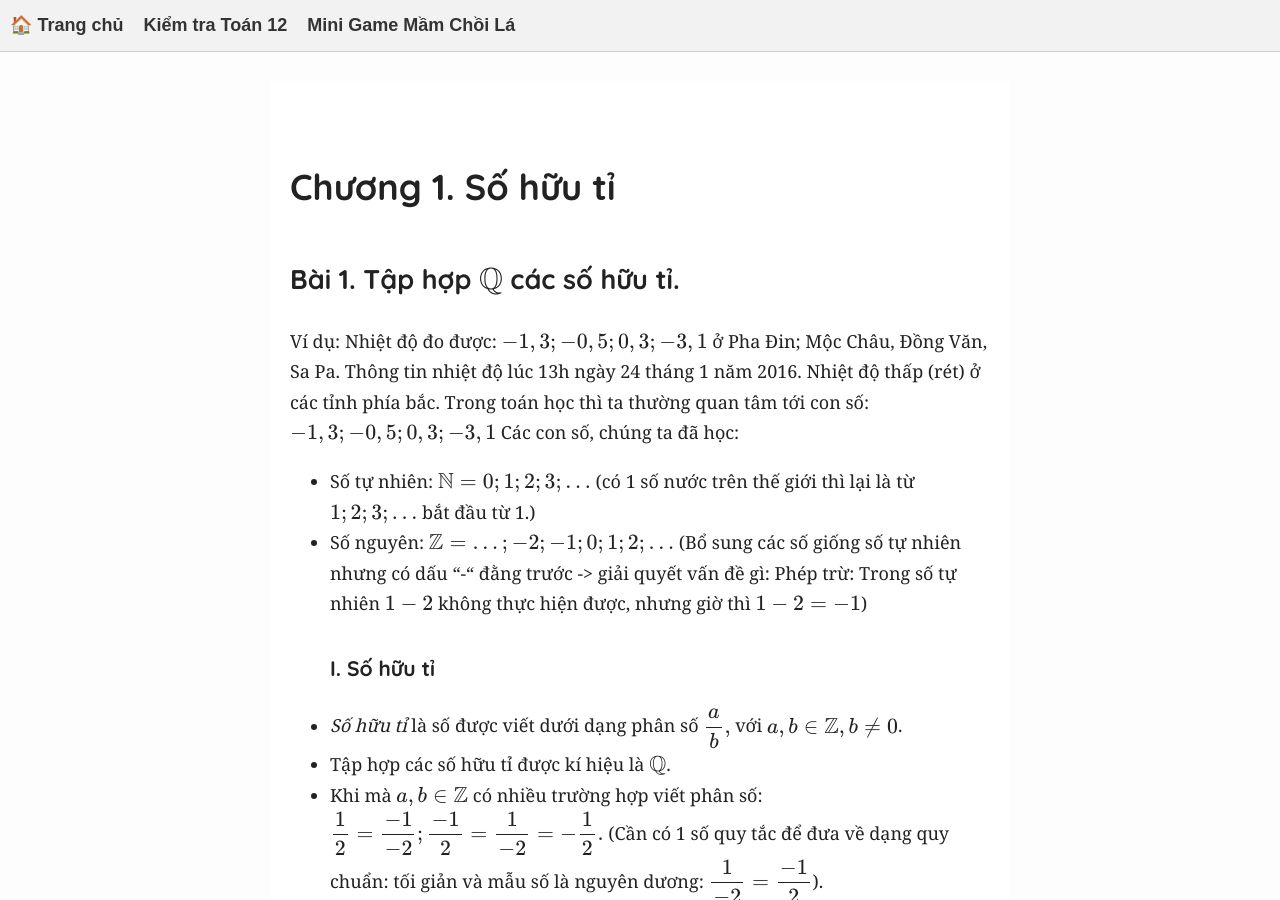
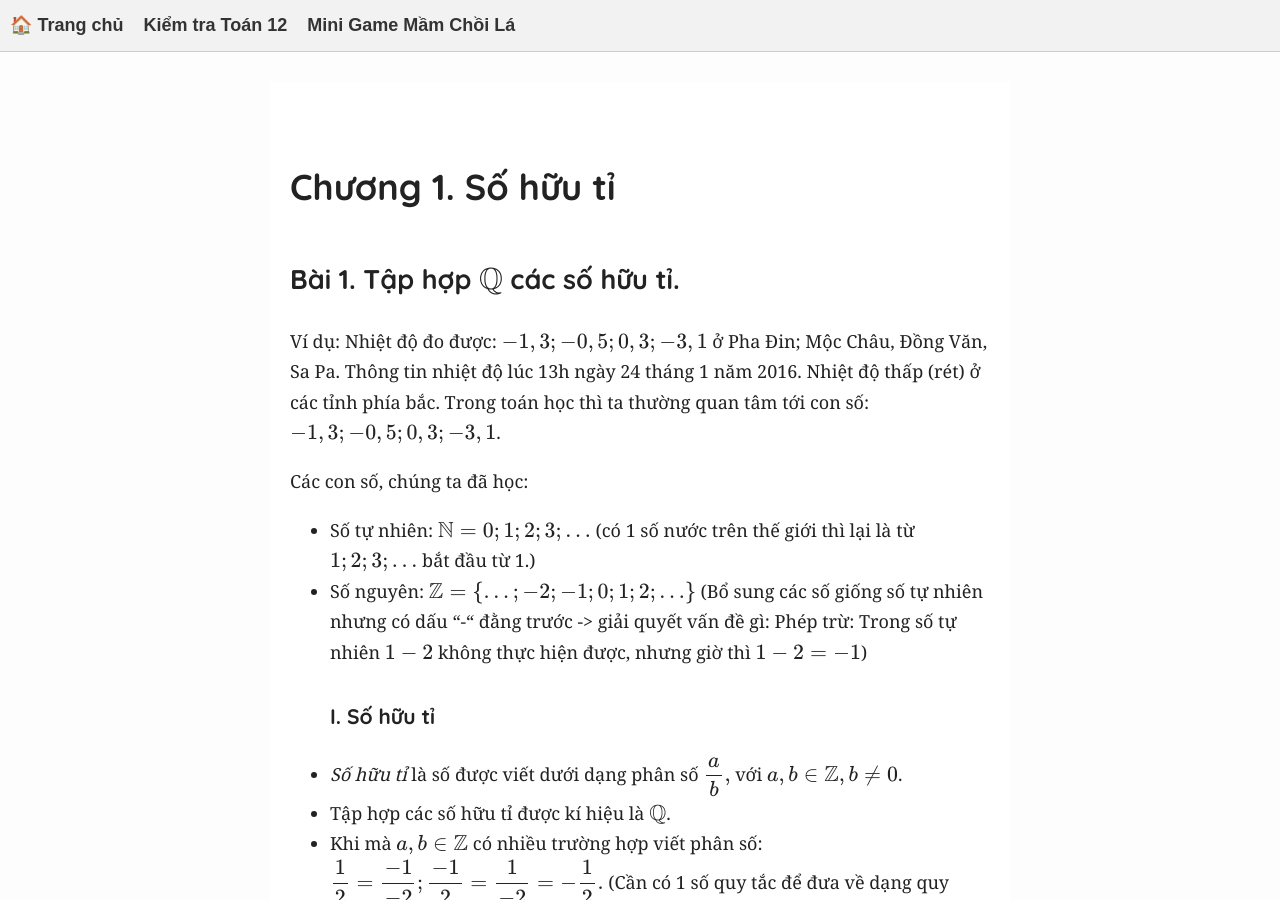
Before and after one commit to NguyenMuoiVN1988/publicstudyrepo, a Jekyll site: the page built from T7/DocCungHST7.md, in a window 1280 px wide and 900 px high. Built offline with Jekyll 4.4.1, drawn with Linux system fonts in a browser that asks for light colours.

```diff
--- a/T7/DocCungHST7.md
+++ b/T7/DocCungHST7.md
@@ -7,10 +7,11 @@ title: Đọc sách cùng học sinh
 ## Bài 1. Tập hợp $\mathbb{Q}$ các số hữu tỉ.
 Ví dụ: Nhiệt độ đo được: $-1,3; -0,5; 0,3; -3,1$ ở Pha Đin; Mộc Châu, Đồng Văn, Sa Pa.
 Thông tin nhiệt độ lúc 13h ngày 24 tháng 1 năm 2016. Nhiệt độ thấp (rét) ở các tỉnh phía bắc.
-Trong toán học thì ta thường quan tâm tới con số: $-1,3; -0,5; 0,3; -3,1$
+Trong toán học thì ta thường quan tâm tới con số: $-1,3; -0,5; 0,3; -3,1$.
+
 Các con số, chúng ta đã học:
 - Số tự nhiên: $\mathbb{N}=\{0;1;2;3;\dots \}$ (có 1 số nước trên thế giới thì lại là từ $\{1;2;3;\dots \}$ bắt đầu từ 1.)
-- Số nguyên: $\mathbb{Z} =\{\dots; -2;-1;0;1;2;\dots \}$ (Bổ sung các số giống số tự nhiên nhưng có dấu "-" đằng trước -> giải quyết vấn đề gì: Phép trừ: Trong số tự nhiên $1-2$ không thực hiện được, nhưng giờ thì $1-2=-1$)
+- Số nguyên: $\mathbb{Z} =\\{\dots; -2;-1;0;1;2;\dots \\}$ (Bổ sung các số giống số tự nhiên nhưng có dấu "-" đằng trước -> giải quyết vấn đề gì: Phép trừ: Trong số tự nhiên $1-2$ không thực hiện được, nhưng giờ thì $1-2=-1$)
 ### I. Số hữu tỉ
 - *Số hữu tỉ* là số được viết dưới dạng phân số $\dfrac{a}{b},$ với $a,b\in \mathbb{Z}, b\neq 0$.
 - Tập hợp các số hữu tỉ được kí hiệu là $\mathbb{Q}$.
```
